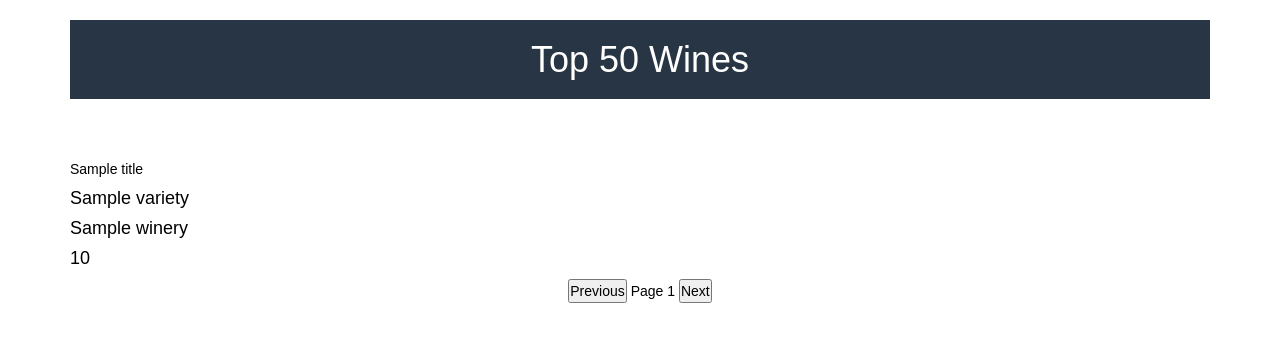
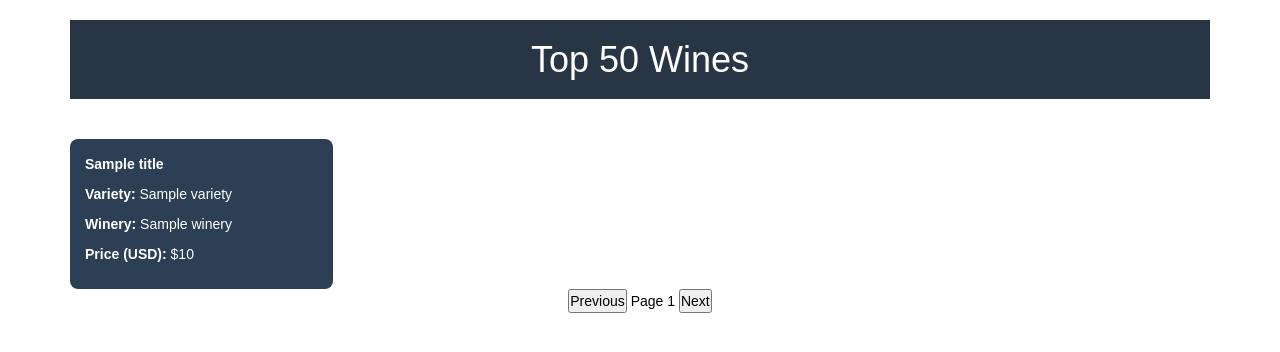
Before and after one commit to sidvasu/NapaAI, a Flask app: template templates/index.html in a window 1280 px wide. Shown: the part 223-575 px from the top of the page. Run offline with Flask 2, Linux system fonts and the light colour scheme; the template is opened without the code that fills it: most values are stand-ins (such as "Sample title", 1, 10 or a date in 2020); parts of the project's set-up code (start-up, migrations or seed data) failed here and were passed over.

Commit message:
Updated UI

```diff
--- a/static/style.css
+++ b/static/style.css
@@ -59,3 +59,7 @@ a {
     margin-right: 20px;
     color: white;
 }
+
+.text-white {
+	color: #FFFFFF;
+}
--- a/templates/index.html
+++ b/templates/index.html
@@ -23,16 +23,21 @@
             </div>
 
             {% for i in range(title|length) %}
-                <div class="col-md-3" style="margin-top:50px">
-                    <div class="card">
+                {% if i % 4 == 0 %}
+                    <div class="clearfix visible-md-block visible-lg-block"></div>
+                {% endif %}
+
+                <div class="col-md-3 col-sm-6 col-xs-12" style="margin-top:30px;">
+                    <div class="card" style="background-color:#2C3F54; padding:15px; border-radius:8px; height:100%;">
                         <div class="card-body">
-                            <p class="text-white">{{ title[i] }}</p>
-                            <h4 class="text-white">{{ variety[i] }}</h4>
-                            <h4 class="text-white">{{ winery[i] }}</h4>
-                            <h4 class="text-white">{{ price[i] }}</h4>
+                            <p style="color: white;"><strong>{{ title[i] }}</strong></p>
+                            <p style="color: white;"><strong>Variety:</strong> {{ variety[i] }}</p>
+                            <p style="color: white;"><strong>Winery:</strong> {{ winery[i] }}</p>
+                            <p style="color: white;"><strong>Price (USD):</strong> ${{ price[i] }}</p>
                         </div>
                     </div>
                 </div>
+
             {% endfor %}
 
         </div>
```
Also changed, not shown: templates/recommender.html (+6 -6 lines).
